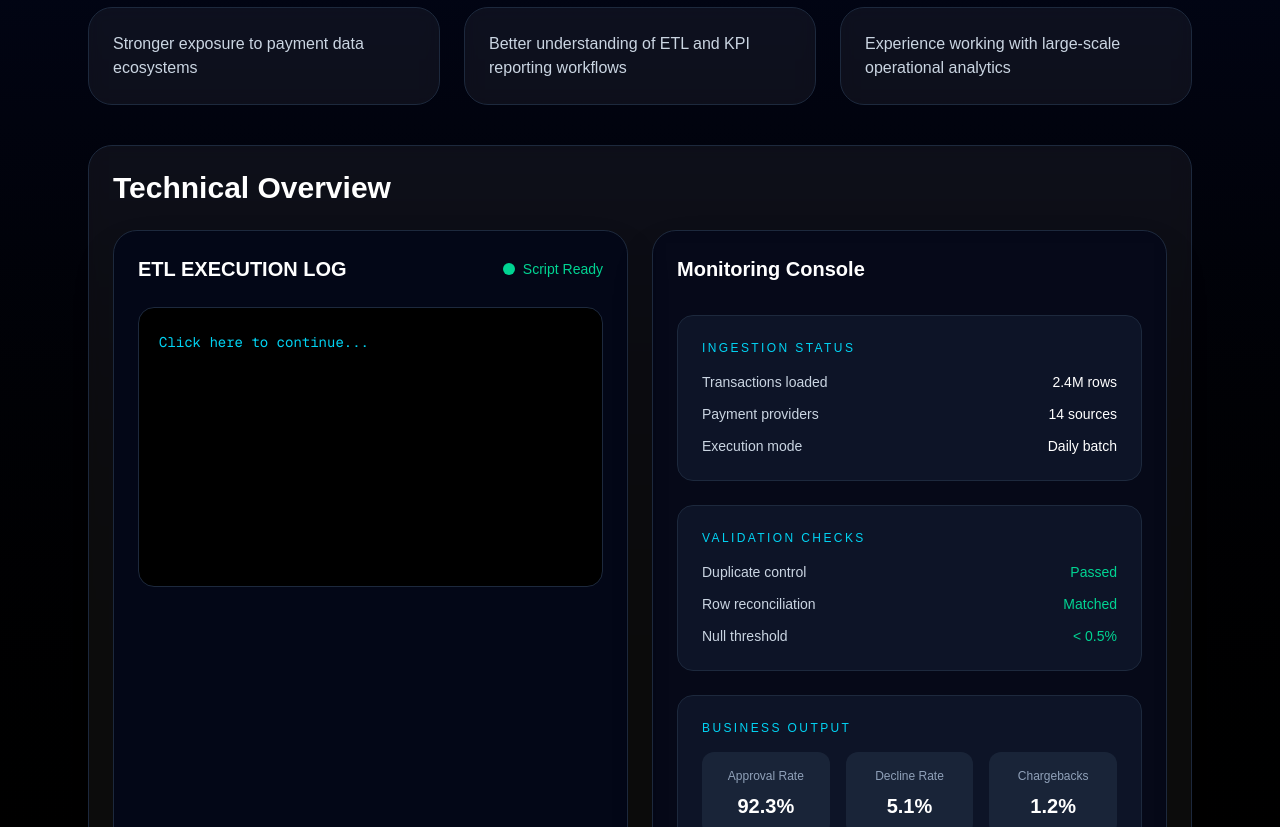
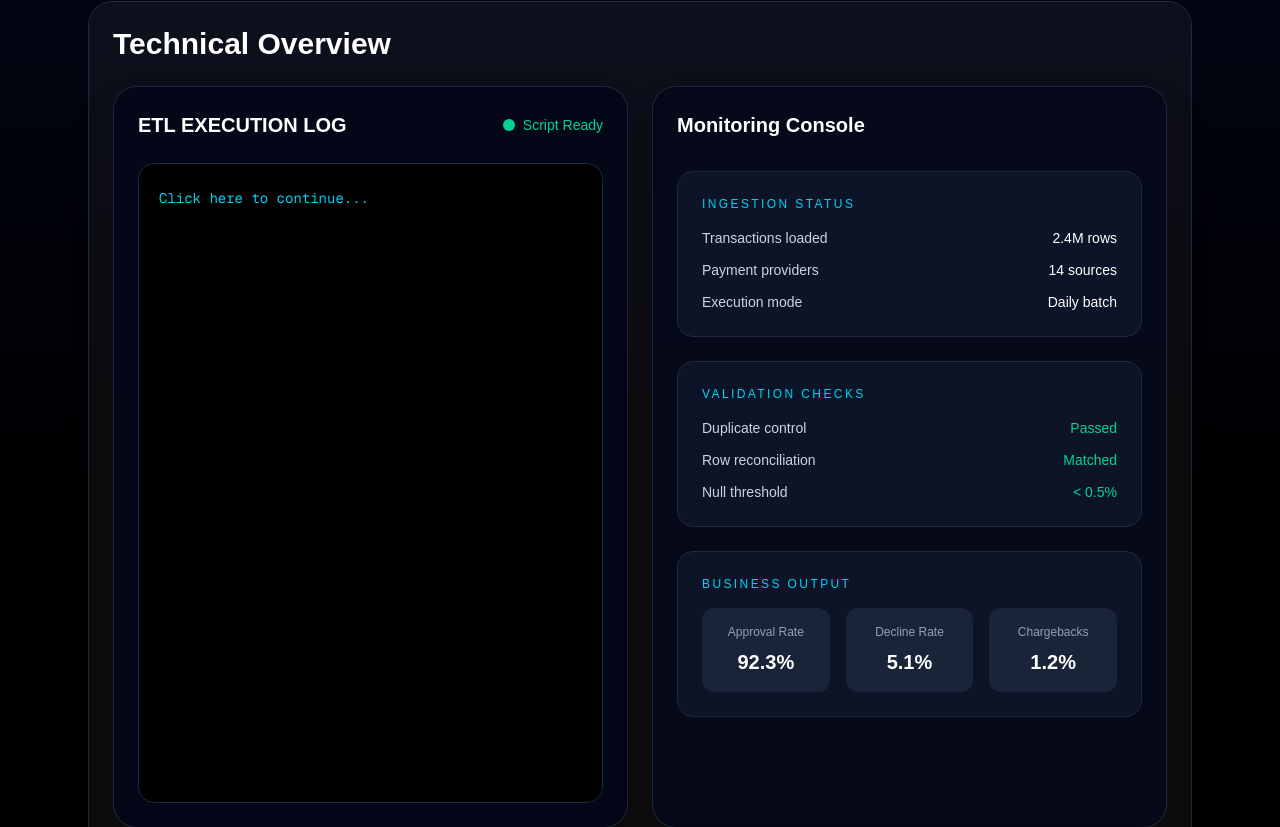
Before and after one commit to rkcpablo/pablo-portafolio, a Next.js app: page /amadeus in a window 1280 px wide. Shown: the part 1273-2100 px from the top of the page. Built offline with nearby package versions, Linux system fonts and the light colour scheme.

Commit message:
Fix Amadeus client component and ETL interactive log

```diff
--- a/app/amadeus/page.tsx
+++ b/app/amadeus/page.tsx
@@ -112,7 +112,7 @@ export default function AmadeusPage() {
               </a>
             </div>
           </div>
-        </div>
+
           <div className="hidden md:flex shrink-0">
             <div className="h-28 w-28 md:h-36 md:w-36 rounded-[1.8rem] overflow-hidden flex items-center justify-center">
               <img
@@ -120,6 +120,7 @@ export default function AmadeusPage() {
                 alt="Amadeus logo"
                 className="h-full w-full object-cover"
               />
+            </div>
           </div>
         </div>
 
@@ -188,7 +189,7 @@ export default function AmadeusPage() {
                 </div>
               </div>
 
-              <div className="rounded-2xl border border-slate-800 bg-black p-5 font-mono text-sm leading-7 text-slate-300 min-h-[280px]">
+              <div className="rounded-2xl border border-slate-800 bg-black p-5 font-mono text-sm leading-7 text-slate-300 min-h-[640px]">
                 {!startLog ? (
                   <button
                     onClick={() => setStartLog(true)}
```
Lines whose indentation alone changed are shown as unchanged.
